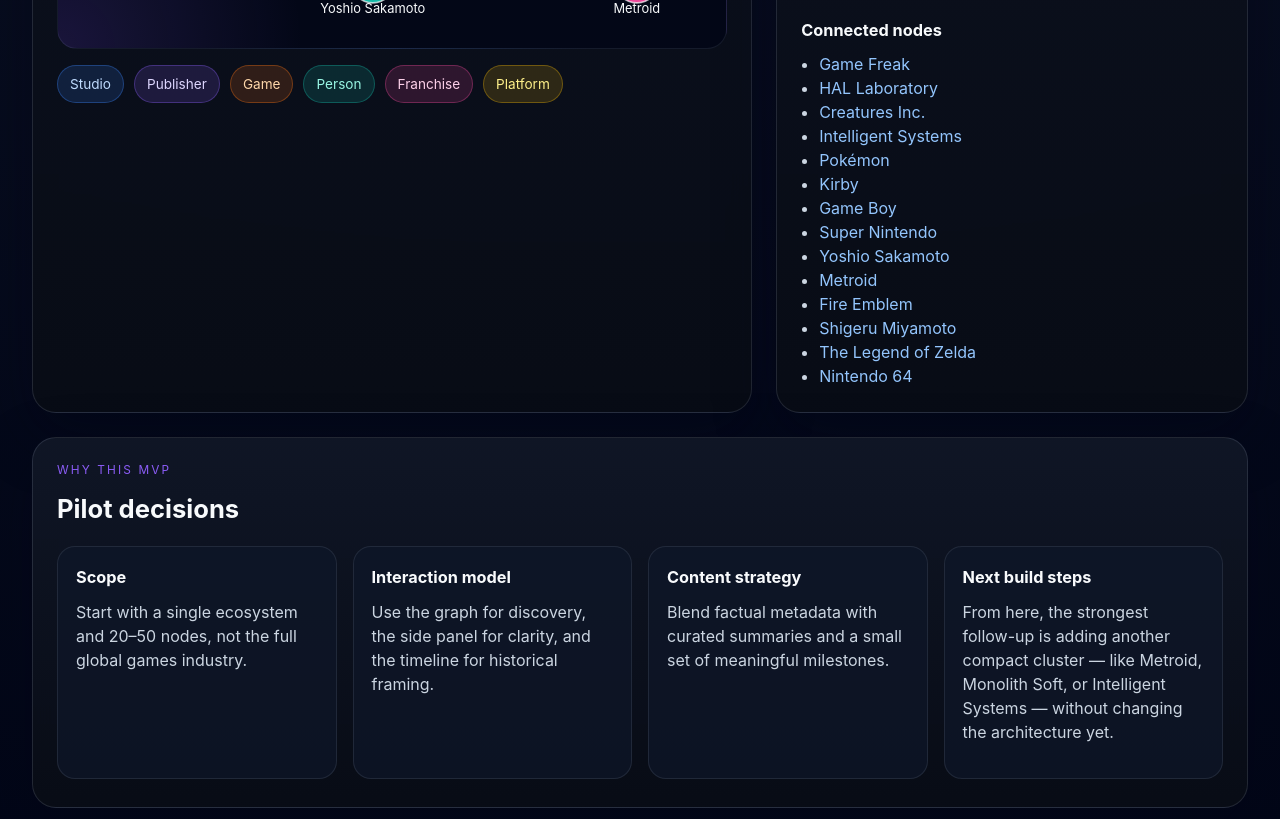
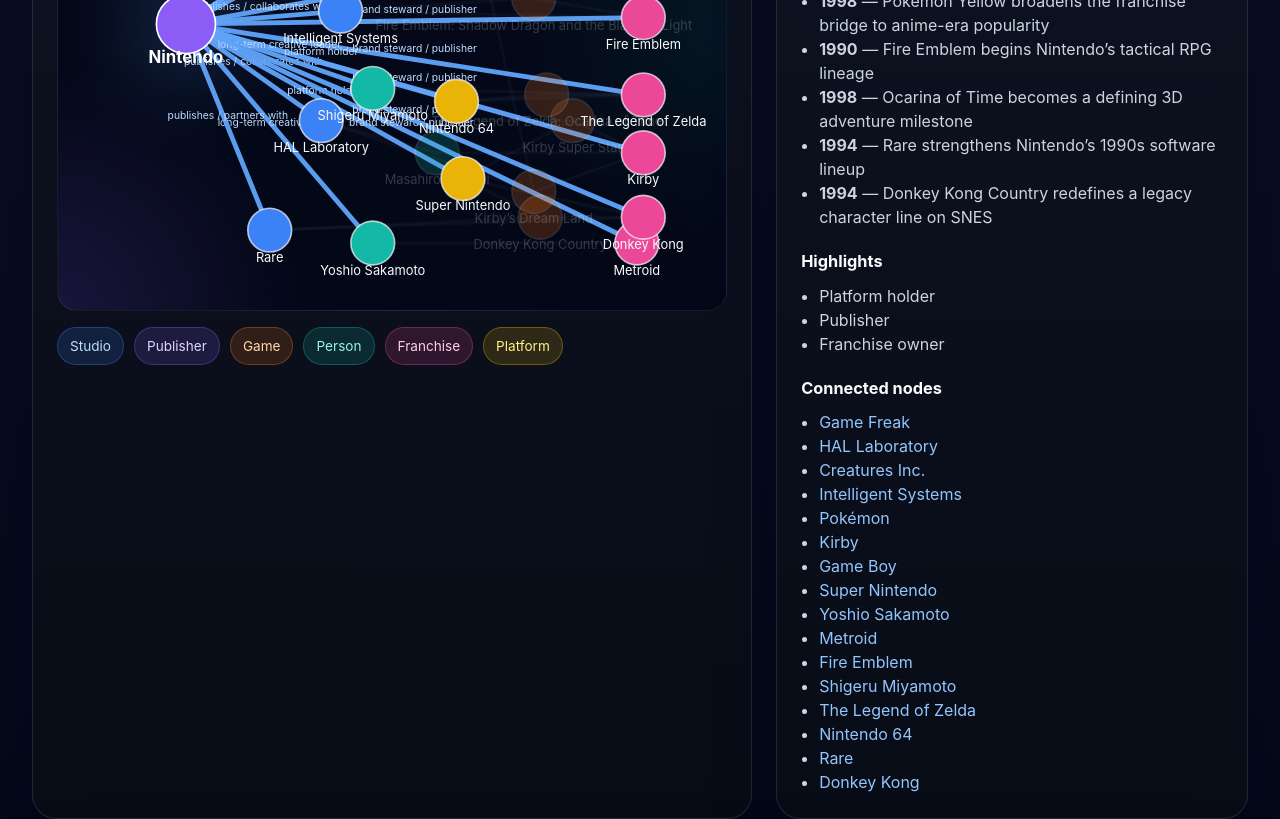
Before and after one commit to gusicclaw-bot/game-progression, a React (Vite) app: page / in a window 1280 px wide. Shown: the part 2820-3639 px from the top of the page. Built offline with nearby package versions, Linux system fonts and the light colour scheme.

Commit message:
Add Rare and Donkey Kong branch

```diff
--- a/src/App.tsx
+++ b/src/App.tsx
@@ -186,7 +186,7 @@
               <p className="eyebrow">Pilot experience</p>
               <h2>Interactive knowledge graph</h2>
             </div>
-            <p className="muted">32 nodes · 58 relationships · search, filter, focus, and timeline context.</p>
+            <p className="muted">35 nodes · 65 relationships · search, filter, focus, and timeline context.</p>
           </div>
 
           <div className="control-stack">
--- a/src/data/gameData.ts
+++ b/src/data/gameData.ts
@@ -178,6 +178,22 @@
     title: 'Ocarina of Time becomes a defining 3D adventure milestone',
     summary: 'A later Zelda landmark shows how Nintendo translated one of its foundational series into the 3D era with lasting design influence.',
     relatedNodeIds: ['ocarina-of-time', 'zelda-franchise', 'nintendo-64'],
+  },
+  {
+    id: 'rare-strengthens-nintendo-lineup',
+    eraId: 'global-breakthrough',
+    yearLabel: '1994',
+    title: 'Rare strengthens Nintendo’s 1990s software lineup',
+    summary: 'Rare gives the graph a major external creative branch, showing how Nintendo’s ecosystem also relied on standout partner studios during the 16-bit era.',
+    relatedNodeIds: ['rare', 'nintendo', 'donkey-kong-country'],
+  },
+  {
+    id: 'donkey-kong-country-reframes-the-series',
+    eraId: 'global-breakthrough',
+    yearLabel: '1994',
+    title: 'Donkey Kong Country redefines a legacy character line on SNES',
+    summary: 'The Donkey Kong branch helps show Nintendo refreshing an older character lineage through partner-studio craft, technical presentation, and a more modern platforming identity.',
+    relatedNodeIds: ['donkey-kong-country', 'donkey-kong-franchise', 'snes', 'rare'],
   },
 ]
 
@@ -566,6 +582,42 @@
     highlights: ['Fifth generation', 'Nintendo home console', '3D transition era'],
     timelineTags: ['global-breakthrough', 'leadership-legacy'],
   },
+  {
+    id: 'rare',
+    label: 'Rare',
+    kind: 'studio',
+    era: '1985 → now',
+    x: 31,
+    y: 62,
+    description:
+      'A partner-studio node that helps broaden the graph beyond Nintendo’s internal and Japan-based lineages, showing how outside teams also played a major role in defining flagship eras.',
+    highlights: ['UK studio', 'Nintendo partner era', 'Technical showcase work'],
+    timelineTags: ['global-breakthrough', 'leadership-legacy'],
+  },
+  {
+    id: 'donkey-kong-country',
+    label: 'Donkey Kong Country',
+    kind: 'game',
+    era: '1994',
+    x: 73,
+    y: 60,
+    description:
+      'A major SNES-era platformer that helps the graph show how Nintendo refreshed an older character line through Rare’s presentation, pacing, and technical flair.',
+    highlights: ['SNES', 'Platformer', 'Pre-rendered visual identity'],
+    timelineTags: ['global-breakthrough'],
+  },
+  {
+    id: 'donkey-kong-franchise',
+    label: 'Donkey Kong',
+    kind: 'franchise',
+    era: '1981 → now',
+    x: 89,
+    y: 60,
+    description:
+      'A franchise node that helps the pilot represent one of Nintendo’s oldest character lines, while also showing how legacy brands can be reinterpreted by different teams across hardware eras.',
+    highlights: ['Legacy Nintendo character line', 'Platforming branch', 'Long-running franchise'],
+    timelineTags: ['origins', 'global-breakthrough', 'leadership-legacy'],
+  },
 ]
 
 export const edges: EdgeRecord[] = [
@@ -627,6 +679,13 @@
   { from: 'ocarina-of-time', to: 'zelda-franchise', label: 'belongs to franchise' },
   { from: 'ocarina-of-time', to: 'nintendo-64', label: 'released on platform' },
   { from: 'zelda-franchise', to: 'nintendo-64', label: 'reaches 3D landmark on platform' },
+  { from: 'nintendo', to: 'rare', label: 'publishes / partners with' },
+  { from: 'nintendo', to: 'donkey-kong-franchise', label: 'brand steward / publisher' },
+  { from: 'rare', to: 'donkey-kong-country', label: 'developed' },
+  { from: 'rare', to: 'donkey-kong-franchise', label: 'helped redefine 1990s identity' },
+  { from: 'donkey-kong-country', to: 'donkey-kong-franchise', label: 'belongs to franchise' },
+  { from: 'donkey-kong-country', to: 'snes', label: 'released on platform' },
+  { from: 'donkey-kong-franchise', to: 'snes', label: 'finds 16-bit reinvention on platform' },
 ]
 
 export const kindLabels: Record<NodeKind, string> = {
@@ -829,4 +888,28 @@
       },
     ],
   },
+  'donkey-kong-country': {
+    sections: [
+      {
+        title: 'Story progression',
+        items: [
+          'Donkey Kong and Diddy Kong set out after King K. Rool steals the banana hoard',
+          'The journey moves through varied island zones that turn visual identity into part of the game’s momentum',
+          'Animal buddies and level gimmicks keep the platforming readable while constantly refreshing its rhythm',
+          'The final confrontation turns a revival project into a full modern franchise statement for the SNES era',
+        ],
+      },
+      {
+        title: 'Key characters',
+        items: ['Donkey Kong', 'Diddy Kong', 'King K. Rool', 'Cranky Kong'],
+      },
+      {
+        title: 'Accolades / legacy',
+        items: [
+          'Helped re-establish Donkey Kong as a major Nintendo franchise line for the 1990s',
+          'Useful in the pilot as an example of Nintendo refreshing a legacy character branch through partner-studio craft and presentation',
+        ],
+      },
+    ],
+  },
 }
```
